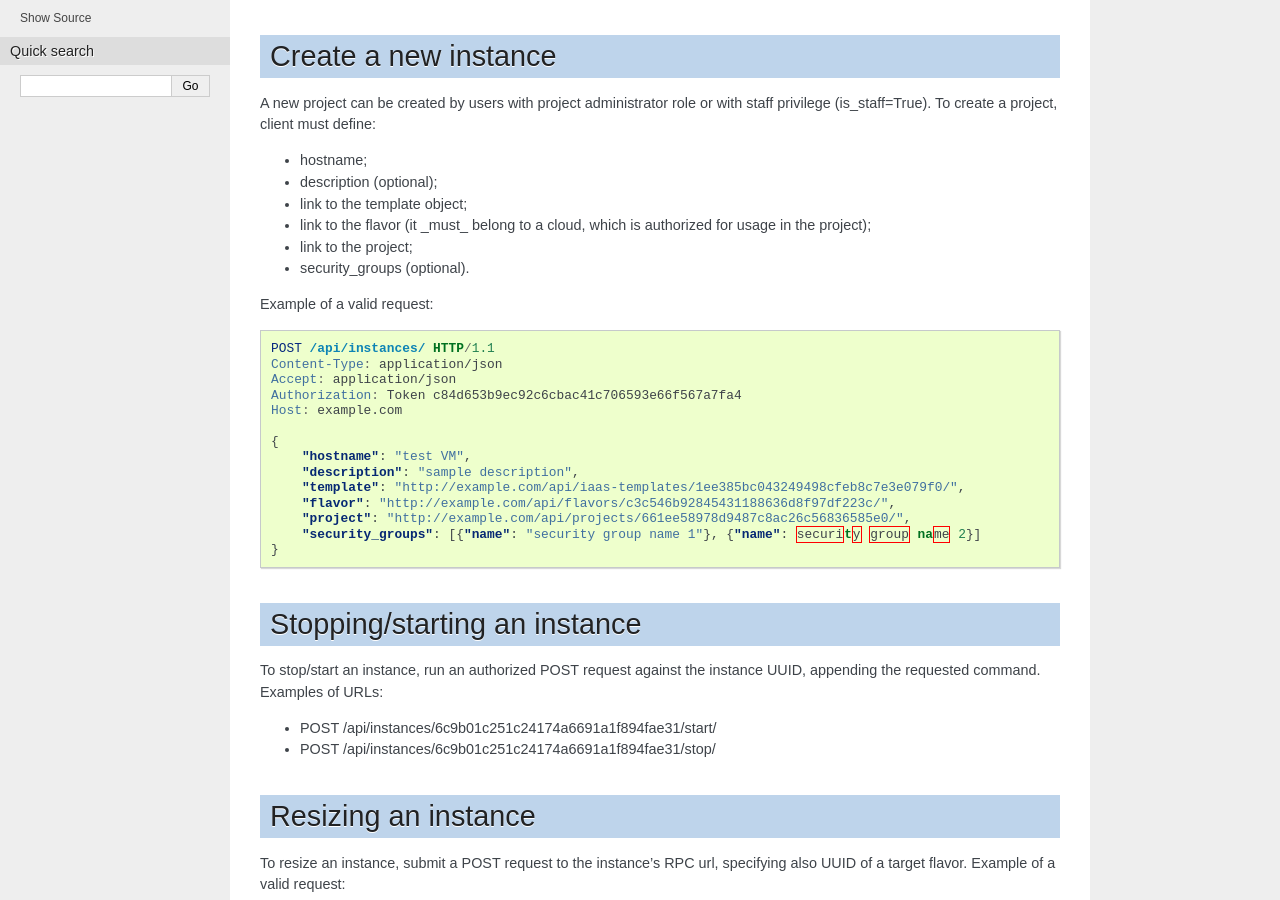
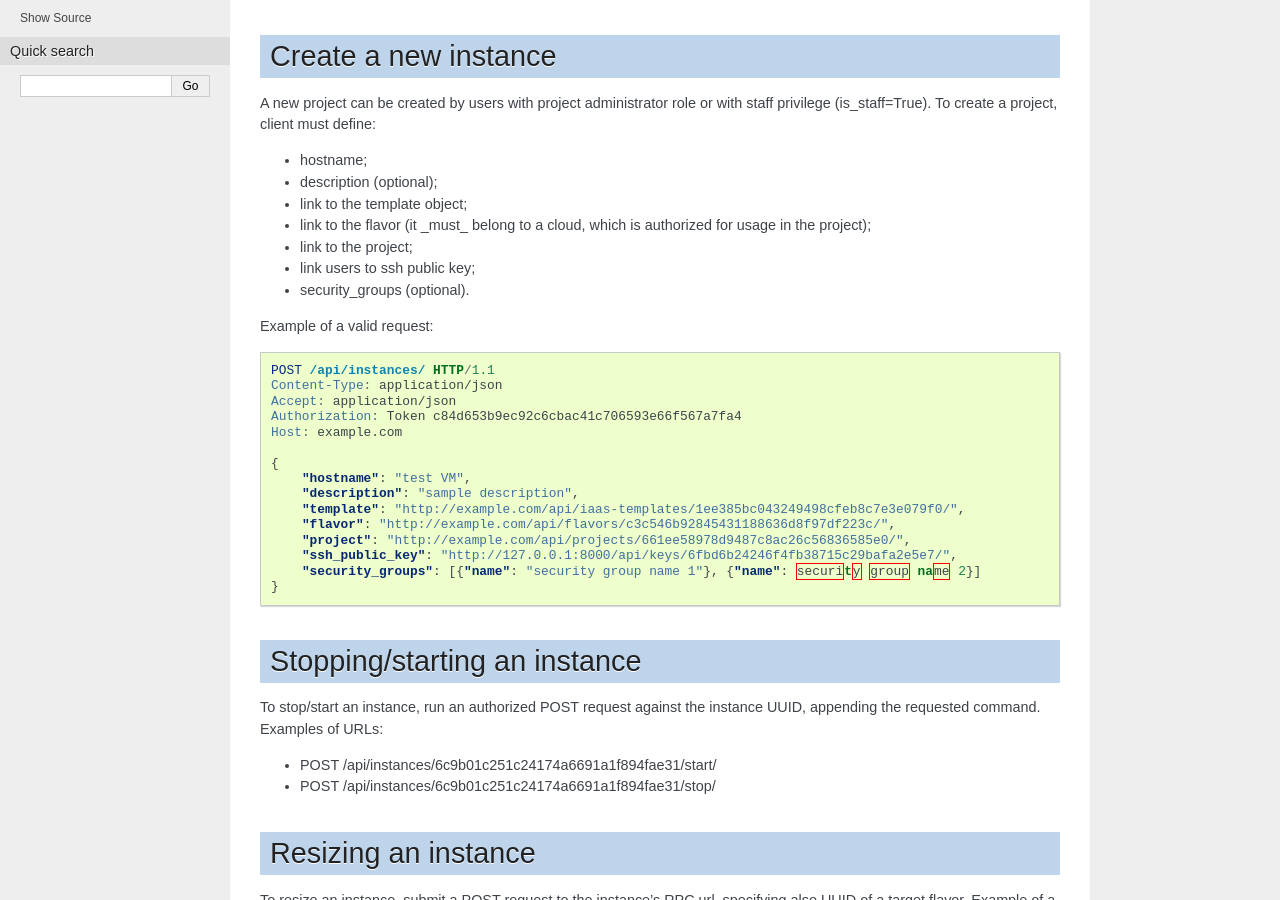
Before and after one commit to opennode/waldur-core, a Sphinx documentation site: the page built from docs/api/instance.rst, in a window 1280 px wide and 900 px high, scrolled down 560 px. Built offline with Sphinx 7.4.7, drawn with Linux system fonts in a browser that asks for light colours.

Commit message:
ssh public key field added to docs

```diff
--- a/docs/api/instance.rst
+++ b/docs/api/instance.rst
@@ -37,6 +37,7 @@ To create a project, client must define:
 - link to the template object;
 - link to the flavor (it _must_ belong to a cloud, which is authorized for usage in the project);
 - link to the project;
+- link users to ssh public key;
 - security_groups (optional).
 
 Example of a valid request:
@@ -55,6 +56,7 @@ Example of a valid request:
         "template": "http://example.com/api/iaas-templates/1ee385bc043249498cfeb8c7e3e079f0/",
         "flavor": "http://example.com/api/flavors/c3c546b92845431188636d8f97df223c/",
         "project": "http://example.com/api/projects/661ee58978d9487c8ac26c56836585e0/",
+        "ssh_public_key": "http://127.0.0.1:8000/api/keys/6fbd6b24246f4fb38715c29bafa2e5e7/",
         "security_groups": [{"name": "security group name 1"}, {"name": security group name 2}]
     }
 
```
